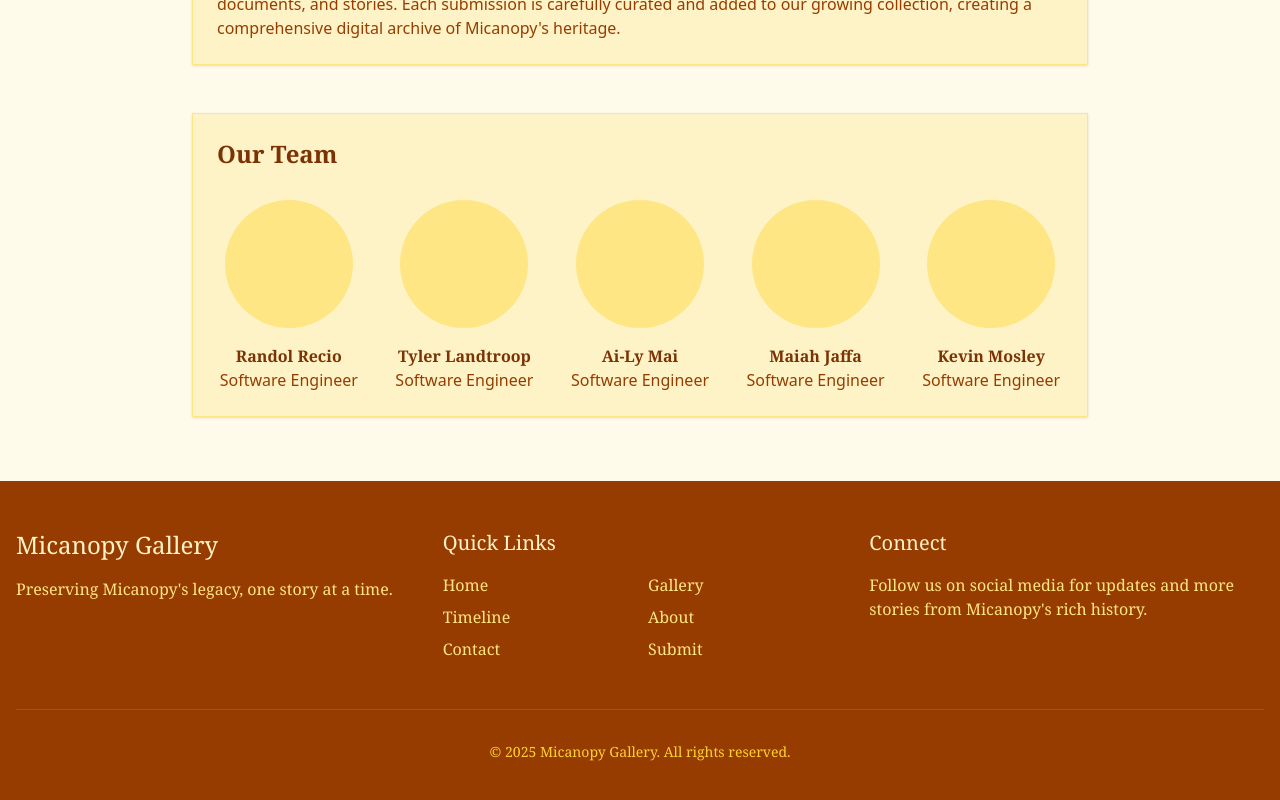
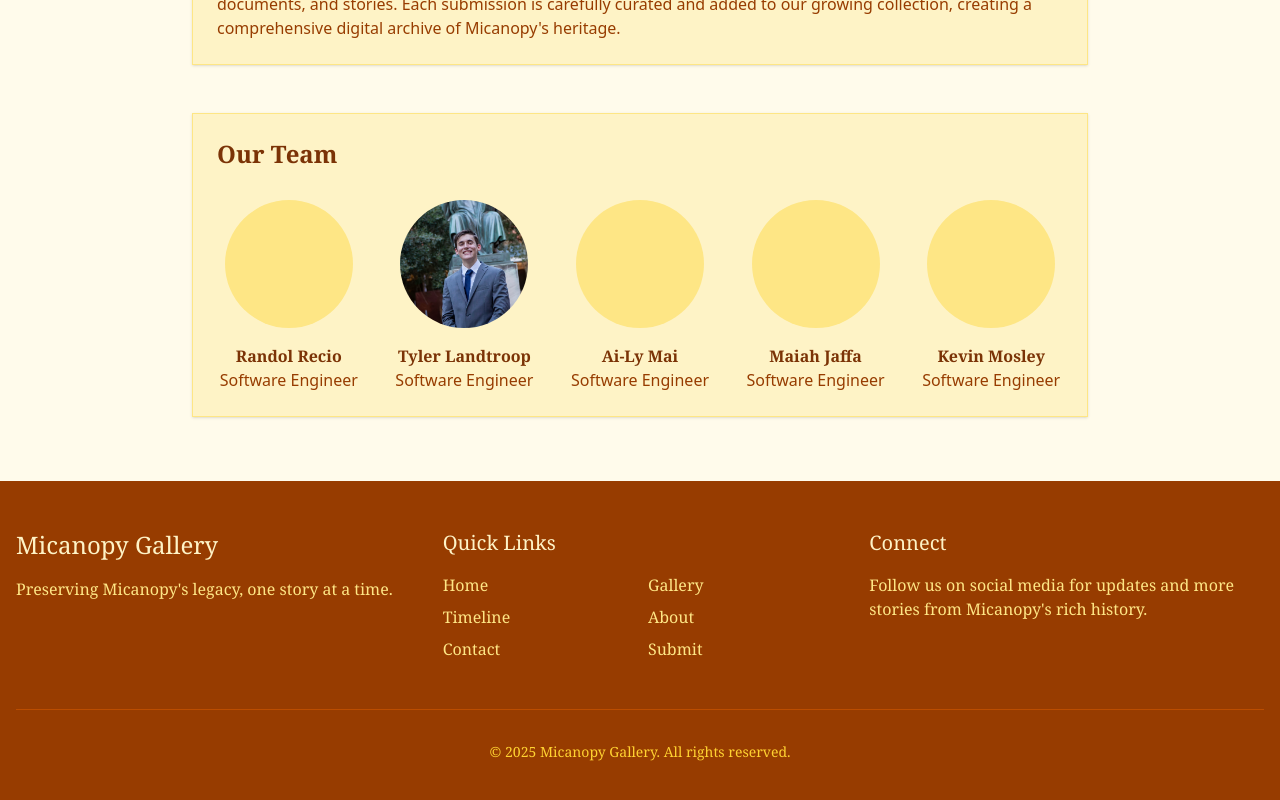
Before and after one commit to kev1179/CIS4930-Micanopy, a React (Vite) app: page /about in a window 1280 px wide. Shown: the part 1539-2339 px from the top of the page. Built offline with nearby package versions, Linux system fonts and the light colour scheme.

Commit message:
import headshot

```diff
--- a/src/pages/About.tsx
+++ b/src/pages/About.tsx
@@ -2,6 +2,8 @@ import { Card, CardContent, CardHeader, CardTitle } from "@/components/ui/card";
 import coverPhoto from "@/assets/images/about-cover.jpg";
 import townPhoto from "@/assets/images/town-photo.jpg";
 import herlongMansion from "@/assets/images/herlong-mansion.png";
+
+import tyler from "@/assets/headshots/tylerlandtroop.jpeg";
 
 const About = () => {
   return (
@@ -134,7 +136,11 @@ const About = () => {
                     <p className="text-amber-800">Software Engineer</p>
                   </div>
                   <div className="text-center">
-                    <div className="w-32 h-32 bg-amber-200 mb-4 mx-auto rounded-full"></div>
+                    <img
+                      src={tyler}
+                      alt="Tyler Landtroop"
+                      className="w-32 h-32 mb-4 mx-auto rounded-full"
+                    />
                     <h3 className="font-serif text-amber-900 font-semibold">
                       Tyler Landtroop
                     </h3>
--- a/src/pages/Gallery.tsx
+++ b/src/pages/Gallery.tsx
@@ -16,7 +16,7 @@ function Gallery() {
             <img
               src={image.src}
               alt={`Gallery image ${image.id}`}
-              className="w-full h-48 object-contain bg-white"
+              className="w-full h-48 object-cover bg-white"
             />
             <div className="p-4">
               <p className="text-sm text-amber-800 font-serif">
```
Also changed, not shown: src/assets/headshots/tylerlandtroop.jpeg (added).
